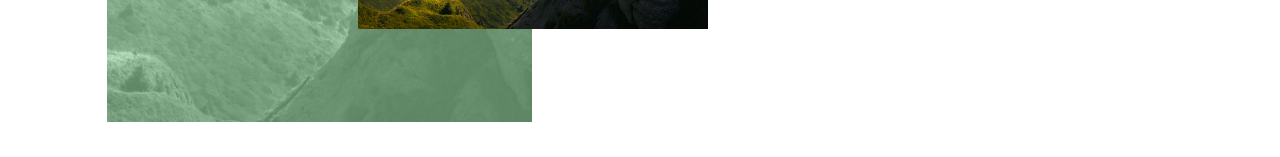
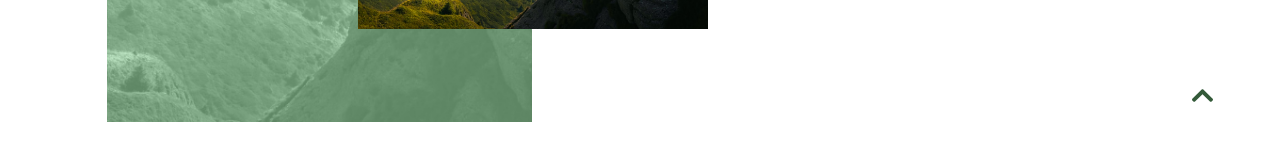
Before and after one commit to deruvodaniel/ibisDev-Challenge, a Vue app: page / in a window 1280 px wide. Shown: the part 1440-1597 px from the top of the page. Built offline with nearby package versions, Linux system fonts and the light colour scheme.

Commit message:
adding toogler for nav

```diff
--- /dev/null
+++ b/src/components/GoUpButton.vue
@@ -0,0 +1,44 @@
+<template>
+  <div @click="handleClick" class="go-up-button">
+    <div class="arrow-container">
+      <img src="../assets/chevron.svg" alt="arrow-icon" />
+    </div>
+  </div>
+</template>
+
+<script>
+export default {
+  name: "GoUpButton",
+
+  methods: {
+    handleClick(event) {
+      this.$emit("click", event);
+    },
+  },
+};
+</script>
+
+<style lang="scss">
+// Global styles
+@import "@/scss/_mixins.scss";
+@import "@/scss/_commons.scss";
+
+.go-up-button {
+  display: none;
+  position: absolute;
+  bottom: -95%;
+  right: 53px;
+  .arrow-container {
+    &:hover {
+      filter: saturate(30%);
+      filter: drop-shadow(2px 2px 2px $secondaryColor);
+    }
+  }
+}
+
+@include desktopScreen {
+  .go-up-button {
+    display: block;
+  }
+}
+</style>
--- a/src/components/GreenSection.vue
+++ b/src/components/GreenSection.vue
@@ -1,9 +1,14 @@
 <template>
   <section class="green-section">
-    <MenuHome class="menu" @click="handleToogleMenu()" />
+    <MenuHome
+      ref="toogler"
+      :class="{ menu: menuOpen }"
+      @click.prevent="handleToogleMenu()"
+      @blur="close()"
+    />
     <div v-show="menuOpen" class="popover" ref="popover">
-      <a href="#">Home</a>
-      <a href="#white">Esperiences</a>
+      <a @click.stop="handleToogleMenu()" href="#">Home</a>
+      <a @click.stop="handleToogleMenu()" href="#white">Esperiences</a>
     </div>
     <div
       class="image-container"
@@ -76,11 +81,22 @@ export default {
     };
   },
 
+  beforeDestroy() {
+    document.removeEventListener("click", this.close);
+  },
+
   methods: {
-    handleToogleMenu(event) {
-      console.log("click");
+    handleToogleMenu() {
       this.$refs.popover.style.opacity = "1";
       this.menuOpen = !this.menuOpen;
+    },
+
+    close(event) {
+      if (event.target !== this.$refs.toogler.$el) {
+        if (!this.$refs.popover.contains(event.target)) {
+          this.menuOpen = false;
+        }
+      }
     },
 
     handleChangeImg(toogle) {
@@ -121,8 +137,8 @@ export default {
   }
   .popover {
     position: absolute;
-		top: 80px;
-		left: 100px;
+    top: 75px;
+    left: 100px;
     background-color: $secondaryColor;
     width: 180px;
     height: 150px;
@@ -187,22 +203,6 @@ export default {
     position: absolute;
     top: 432px;
     right: 20px;
-    .arrow-container {
-      width: 50px;
-      height: 50px;
-      background-color: $mainColor;
-      display: flex;
-      align-items: center;
-      justify-content: center;
-      &:hover {
-        cursor: pointer;
-        opacity: 0.8;
-      }
-      img {
-        width: 21px;
-        height: 13px;
-      }
-    }
     .left-arrow {
       margin-right: 20px;
       animation-name: arrow-left-animation;
@@ -259,6 +259,10 @@ export default {
     flex-direction: row-reverse;
     height: 100vh;
     padding: 0;
+    .popover {
+      left: auto;
+      right: 120px;
+    }
     .arrow-handlers {
       top: auto;
       bottom: 70px;
--- a/src/components/WhiteSection.vue
+++ b/src/components/WhiteSection.vue
@@ -30,12 +30,24 @@
         </div>
       </div>
     </div>
+    <GoUpButton @click="handleGoUp()" />
   </section>
 </template>
 
 <script>
+import GoUpButton from "../components/GoUpButton.vue";
+
 export default {
   name: "WhiteSection",
+  components: {
+    GoUpButton,
+  },
+
+  methods: {
+    handleGoUp() {
+      window.scrollTo({ top: 0, behavior: "smooth" });
+    },
+  },
 };
 </script>
 
--- a/src/scss/_commons.scss
+++ b/src/scss/_commons.scss
@@ -1,3 +1,11 @@
+
+// Reset
+*{
+	scroll-behavior: smooth;
+	padding: 0;
+	margin: 0;
+}
+//----------
 // Variables
 
 // Sizes
@@ -11,16 +19,9 @@ $testXs: 16px;
 
 
 // Colours
-
 $mainColor: #fff;
 $secondaryColor: #335A39;
 
-// Reset
-*{
-	scroll-behavior: smooth;
-	padding: 0;
-	margin: 0;
-}
 
 // Scrollbar
 ::-webkit-scrollbar {
@@ -46,3 +47,20 @@ $secondaryColor: #335A39;
 ::-webkit-scrollbar-thumb:hover {
 	background: #40864c;
 }
+
+.arrow-container {
+	width: 50px;
+	height: 50px;
+	background-color: $mainColor;
+	display: flex;
+	align-items: center;
+	justify-content: center;
+	&:hover {
+		cursor: pointer;
+		opacity: 0.8;
+	}
+	img {
+		width: 21px;
+		height: 13px;
+	}
+}
```
